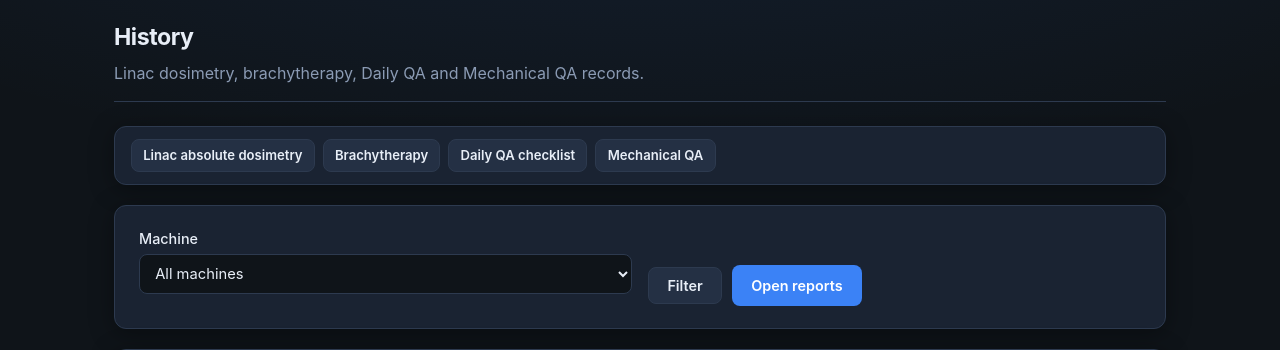
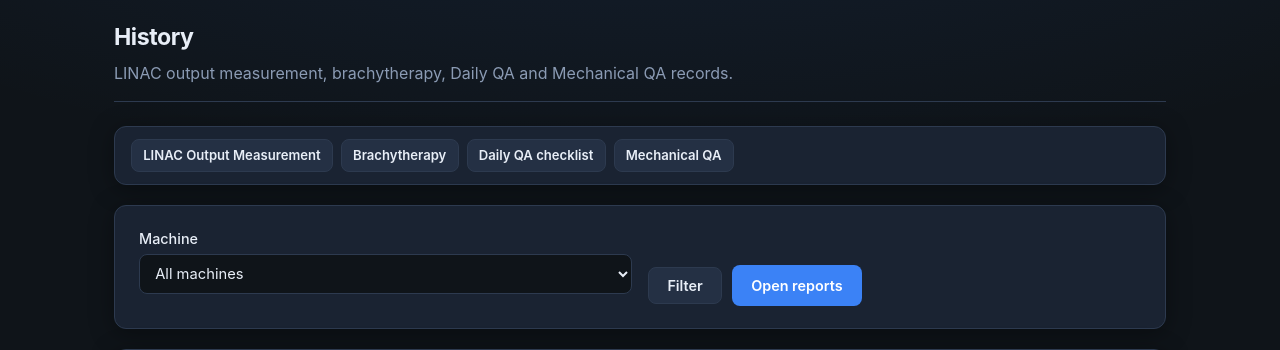
Before and after one commit to vrsindia/trs398-dosimetry, a Python web app: template app/templates/history.html in a window 1280 px wide. Shown: the part 59-409 px from the top of the page. Run offline with Jinja, Linux system fonts and the light colour scheme; the template is opened without the code that fills it, so the values that code supplies are empty.

Commit message:
Remove absolute dosimetry wording; use LINAC Output Measurement everywhere (templates)

```diff
--- a/app/templates/history.html
+++ b/app/templates/history.html
@@ -3,7 +3,7 @@
 {% block content %}
 <div class="page-header">
   <h1>History</h1>
-  <p class="muted">Linac dosimetry, brachytherapy, Daily QA and Mechanical QA records.</p>
+  <p class="muted">LINAC output measurement, brachytherapy, Daily QA and Mechanical QA records.</p>
 </div>
 
 {% if message %}<div class="alert alert-ok">{{ message }}</div>{% endif %}
@@ -11,7 +11,7 @@
 <div class="card" style="padding:0.75rem 1rem;margin-bottom:1.25rem">
   <div style="display:flex;flex-wrap:wrap;gap:0.5rem">
     <a class="btn btn-sm {% if section == 'linac' %}btn-primary{% else %}btn-secondary{% endif %}"
-       href="/history?section=linac">Linac absolute dosimetry</a>
+       href="/history?section=linac">LINAC Output Measurement</a>
     <a class="btn btn-sm {% if section == 'brachy' %}btn-primary{% else %}btn-secondary{% endif %}"
        href="/history?section=brachy">Brachytherapy</a>
     <a class="btn btn-sm {% if section == 'daily_qa' %}btn-primary{% else %}btn-secondary{% endif %}"
@@ -24,7 +24,7 @@
 {% if section in ['linac', 'brachy'] %}
 <div class="card result-card">
   <h2 style="margin-top:0">
-    {% if section == 'linac' %}Linac absolute dosimetry{% else %}Brachytherapy{% endif %}
+    {% if section == 'linac' %}LINAC Output Measurement{% else %}Brachytherapy{% endif %}
   </h2>
   <p class="muted small">
     {% if section == 'linac' %}
@@ -87,7 +87,6 @@
 </div>
 
 {% else %}
-{# Daily QA or Mechanical QA #}
 <div class="card form-card">
   <form method="get" action="/history" class="grid-2">
     <input type="hidden" name="section" value="{{ section }}">
```
